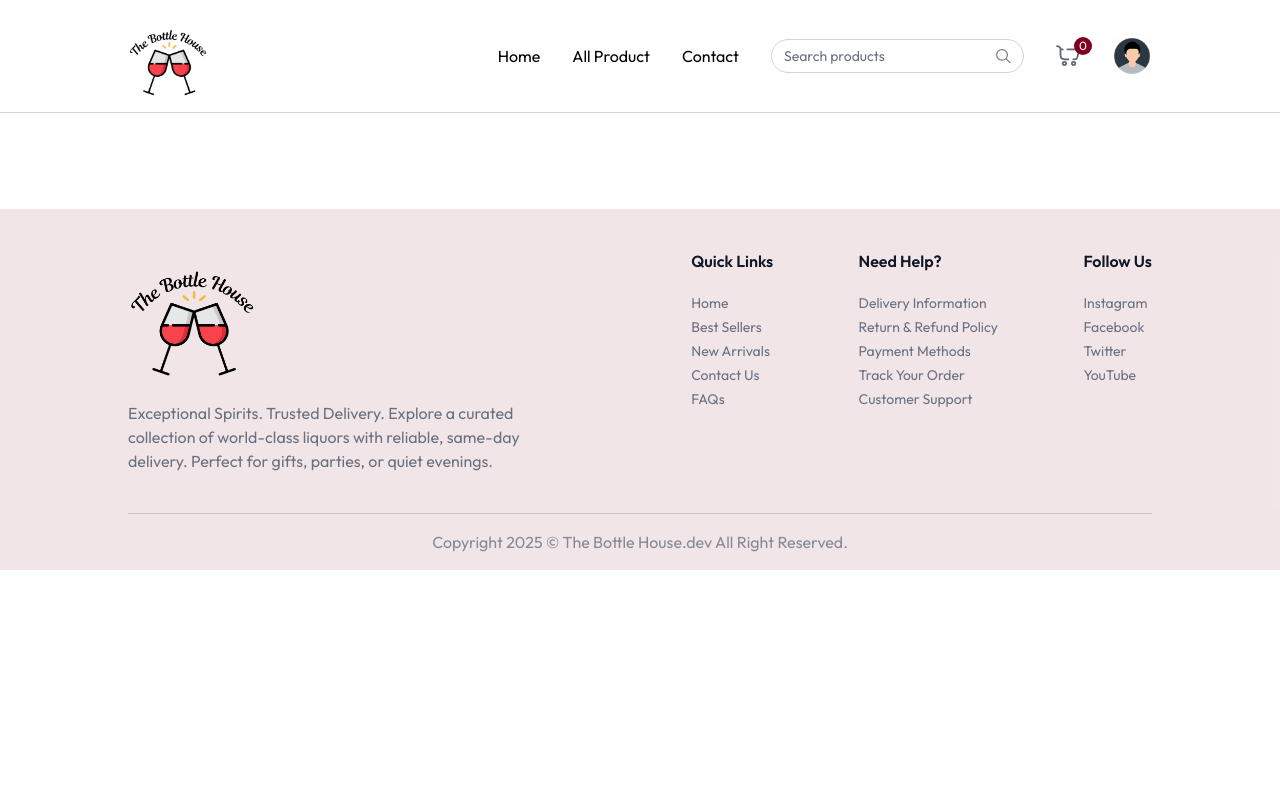
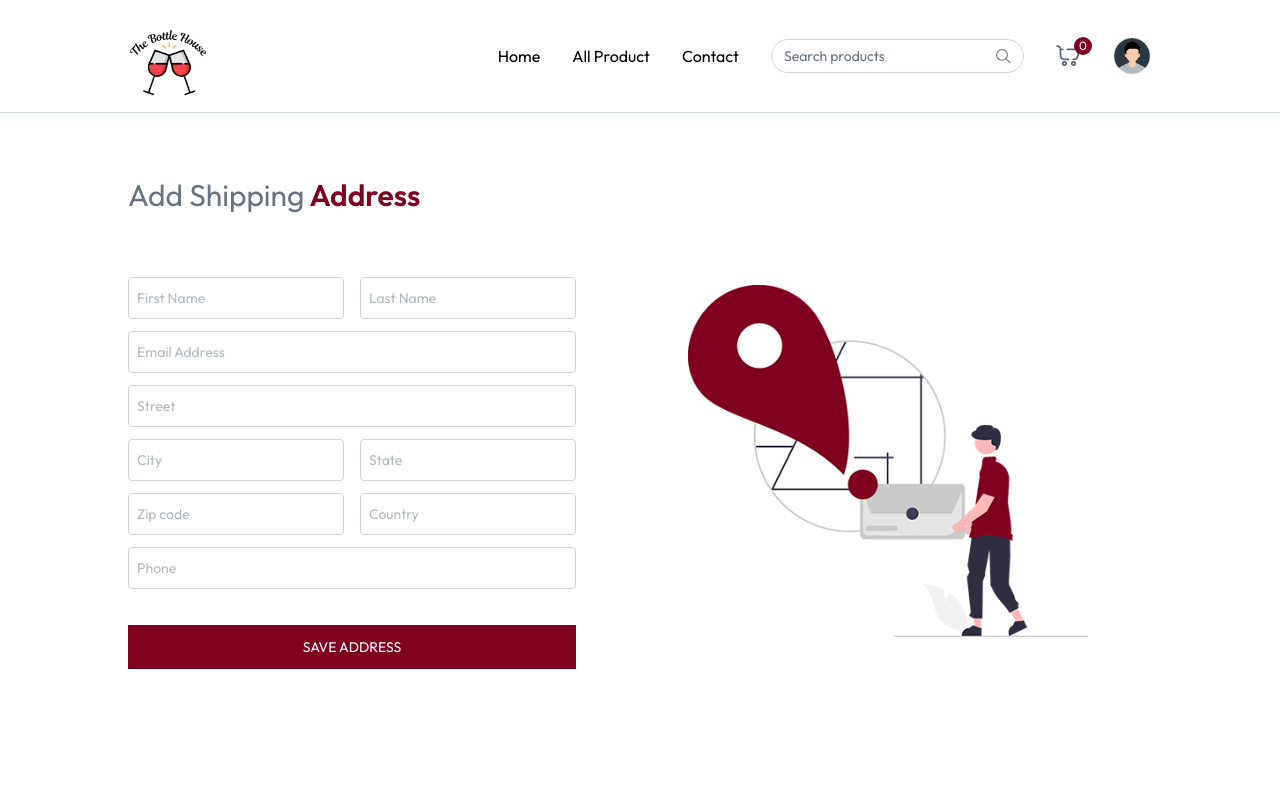
Before and after one commit to KavinduAmalka/LiquarShop, a React (Vite) app in the folder frontend/: page /add-address in a window 1280 px wide. Shown: the top 800 px of the page. Built offline with nearby package versions, Linux system fonts and the light colour scheme.

Commit message:
Add Address page create

```diff
--- a/frontend/src/App.jsx
+++ b/frontend/src/App.jsx
@@ -10,6 +10,7 @@
 import ProductCategory from './pages/ProductCategory'
 import ProductDetails from './pages/ProductDetails'
 import Cart from './pages/Cart'
+import AddAddress from './pages/AddAddress'
 
 const App = () => {
 
@@ -30,6 +31,7 @@
           <Route path='/products/:category' element={<ProductCategory/>} />
           <Route path='/products/:category/:id' element={<ProductDetails/>} />
           <Route path='/cart' element={<Cart/>} />
+          <Route path='/add-address' element={<AddAddress/>} />
         </Routes>
       </div>
       {!isSellerPath &&<Footer/>}
--- a/frontend/src/assets/assets.js
+++ b/frontend/src/assets/assets.js
@@ -20,7 +20,7 @@
 import trust_icon from "./trust_icon.jpg";
 import black_arrow_icon from "./black_arrow_icon.svg";
 import white_arrow_icon from "./white_arrow_icon.svg";
-import add_address_iamge from "./add_address_image.svg";
+import add_address_iamge from "./add_address_image.png";
 import main_banner_bg from "./main_banner_bg.jpg";
 import main_banner_bg_sm from "./main_banner_bg_sm.jpg";
 import cocktails_mixers from "./Cocktails_and_Mixers.jpg";
--- /dev/null
+++ b/frontend/src/pages/AddAddress.jsx
@@ -0,0 +1,81 @@
+import React, { useState } from 'react'
+import { assets } from '../assets/assets'
+
+// Input Field Component
+const InputField = ({type, placeholder, name, handleChange, address})=>(
+   <input className='w-full px-2 py-2.5 border border-gray-500/30 rounded outline-none
+   text-gray-500 focus:border-primary transition'
+   type={type}
+   placeholder={placeholder}
+   name={name}
+   onChange={handleChange}
+   value={address[name]}
+   required
+   />
+)
+const AddAddress = () => {
+
+  const [address, setAddress] = useState({
+    firstName: "",
+    lastName: "",
+    email: "",
+    street:"",
+    city: "",
+    state: "",
+    zipcode: "",
+    country: "",
+    phone: "",
+  })
+
+  const handleChange = (e) => {
+    const { name, value} = e.target;
+
+    setAddress((prevAddress) => ({
+      ...prevAddress,
+      [name]: value
+    }))
+  }
+
+
+  const onSubmitHandler = async (e)=> {
+    e.preventDefault();
+  }
+
+  return (
+    <div className='mt-16 pb-16'>
+      <p className='text-2xl md:text-3xl text-gray-500'>Add Shipping<span
+      className='font-semibold text-primary'> Address</span></p>
+      <div className='flex flex-col md:flex-row justify-between mt-10 items-center'>
+        <div className='flex-1 max-w-md w-full'>
+          <form onSubmit={onSubmitHandler} className='space-y-3 mt-6 text-sm'>
+            <div className='grid grid-cols-2 gap-4'>
+              <InputField handleChange={handleChange} address={address} name='firstName' type='text' placeholder='First Name'/>
+              <InputField handleChange={handleChange} address={address} name='lastName' type='text' placeholder='Last Name'/>
+            </div>
+            <InputField handleChange={handleChange} address={address} name='email' type='email' placeholder='Email Address'/>
+            <InputField handleChange={handleChange} address={address} name='street' type='text' placeholder='Street'/>
+            <div className='grid grid-cols-2 gap-4'>
+              <InputField handleChange={handleChange} address={address} name='city' type='text' placeholder='City'/>
+              <InputField handleChange={handleChange} address={address} name='state' type='text' placeholder='State'/>
+            </div>
+            <div className='grid grid-cols-2 gap-4'>
+              <InputField handleChange={handleChange} address={address} name='zipcode' type='number' placeholder='Zip code'/>
+              <InputField handleChange={handleChange} address={address} name='country' type='text' placeholder='Country'/>
+            </div>
+            <InputField handleChange={handleChange} address={address} name='phone' type='text' placeholder='Phone'/>
+            <button className='w-full mt-6 bg-primary text-white py-3 hover:bg-accent transition cursor-pointer uppercase'>
+              Save Address
+            </button>
+          </form>
+        </div>
+        <img
+          className='w-70 h-70 md:w-100 md:h-100 object-contain md:mr-16 mb-8 md:mb-0 md:mt-0 transition-all duration-300'
+          src={assets.add_address_iamge}
+          alt='Add Address'
+        />
+      </div>
+    </div>
+  )
+}
+
+export default AddAddress
```
Also changed, not shown: frontend/src/assets/add_address_image.png (added).
